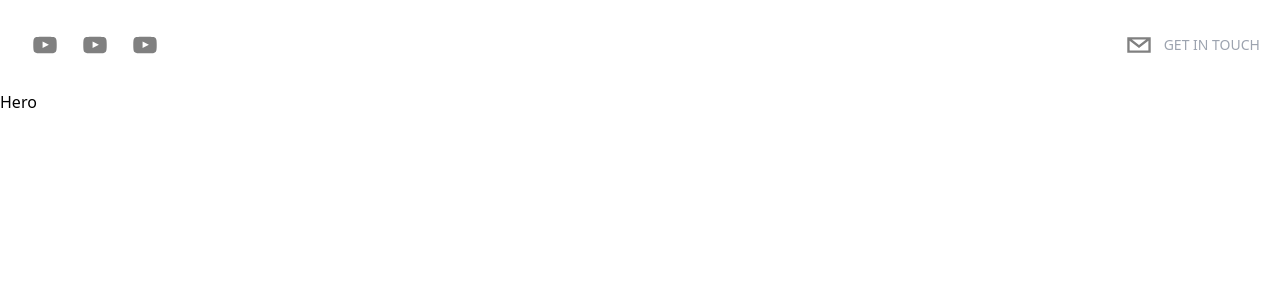
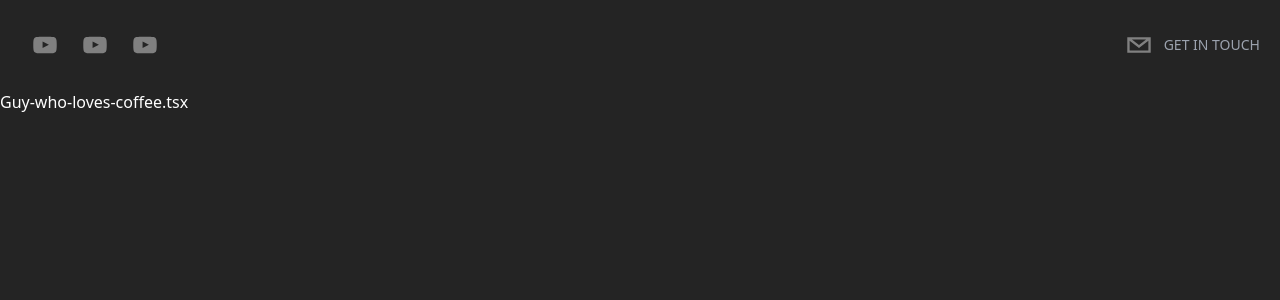
Before and after one commit to jasonkartz7/personal-portfolio, a Next.js app: page / in a window 1280 px wide. Shown: the top 300 px of the page. Built offline with nearby package versions, Linux system fonts and the light colour scheme.

Commit message:
typewritter

```diff
--- a/components/Hero.tsx
+++ b/components/Hero.tsx
@@ -1,9 +1,22 @@
-import React from 'react'
+import React from "react";
+import { Cursor, useTypewriter } from "react-simple-typewriter";
 
-type Props = {}
+type Props = {};
 
 export default function Hero({}: Props) {
+  const [text, count] = useTypewriter({
+    words: [
+      "Hi, The Name's Jayson",
+      "Guy-who-loves-coffee.tsx",
+      "<ButLovesToCodeMore />",
+    ],
+    loop: true,
+    delaySpeed: 2000,
+  });
   return (
-    <div>Hero</div>
-  )
+    <div>
+      <span>{text}</span>
+      <Cursor cursorColor="#F7AB0A" />
+    </div>
+  );
 }
--- a/package.json
+++ b/package.json
@@ -19,6 +19,7 @@
     "next": "13.1.6",
     "react": "18.2.0",
     "react-dom": "18.2.0",
+    "react-simple-typewriter": "^5.0.1",
     "react-social-icons": "^5.15.0",
     "typescript": "4.9.5"
   },
--- a/pages/index.tsx
+++ b/pages/index.tsx
@@ -8,7 +8,7 @@
 
 export default function Home() {
   return (
-    <>
+    <div className="bg-[rgb(36,36,36)] text-white h-screen">
       <Head>
         <title>Jayson's Portfolio</title>
         <meta name="description" content="Generated by create next app" />
@@ -33,6 +33,6 @@
       {/*Project*/}
 
       {/*Contact Me*/}
-    </>
+    </div>
   );
 }
```
Also changed, not shown: 1 other file (tests, documents, lock files or other folders).
